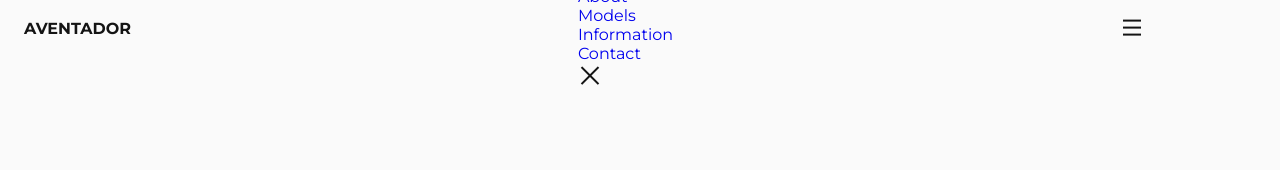
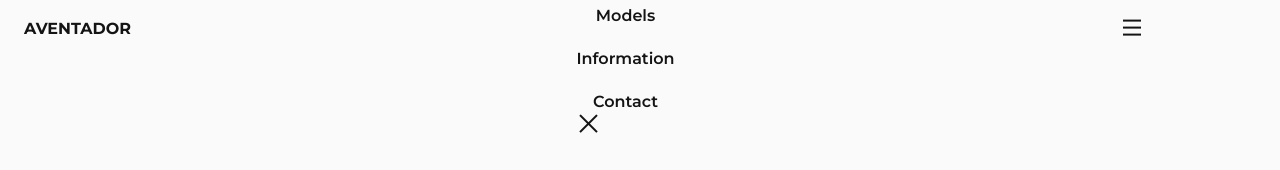
Before and after one commit to ZakilovMurad/Responsive-Car-Website, a plain HTML site: page index.html in a window 1280 px wide. Drawn offline with nearby package versions, Linux system fonts and the light colour scheme.

Commit message:
nav_menu css done

```diff
--- a/assets/css/style.css
+++ b/assets/css/style.css
@@ -186,9 +186,38 @@ video {
     box-shadow: 0 4px 16px hsla(0, 0%, 0%, .1);
     transition: top .4s;
   }
+}
+
+
+.nav__list{
+  text-align: center;
+  display: flex;
+  flex-direction: column;
+  row-gap: 1.5rem;
+}
+
+.nav__link{
+  position: relative;
+  color: var(--black-color);
+  font-weight: var(--font-semi-bold);
+}
+.nav__link::after{
+  content: "";
+  width: 0%;
+  height: 2px;
+  background-color: var(--black-color);
+  position: absolute;
+  left: 0;
+  bottom: -6px;
+  transition: width .4s;
+}
+
+.nav__link:hover::after{
+  width: 100%;
+  background-color: rgb(245, 0, 0);
+
 
 }
-
 
 /* Show menu */
 
```
